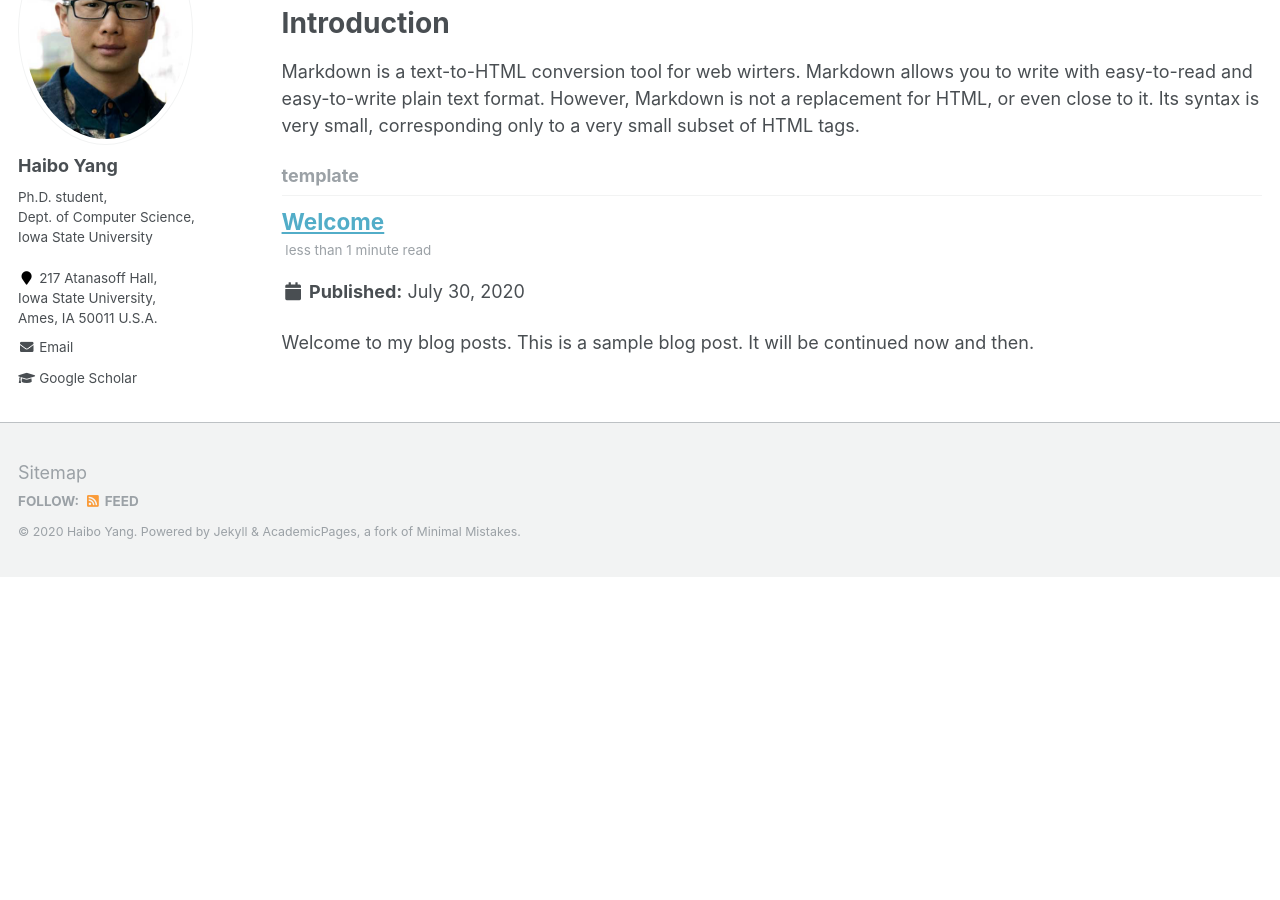
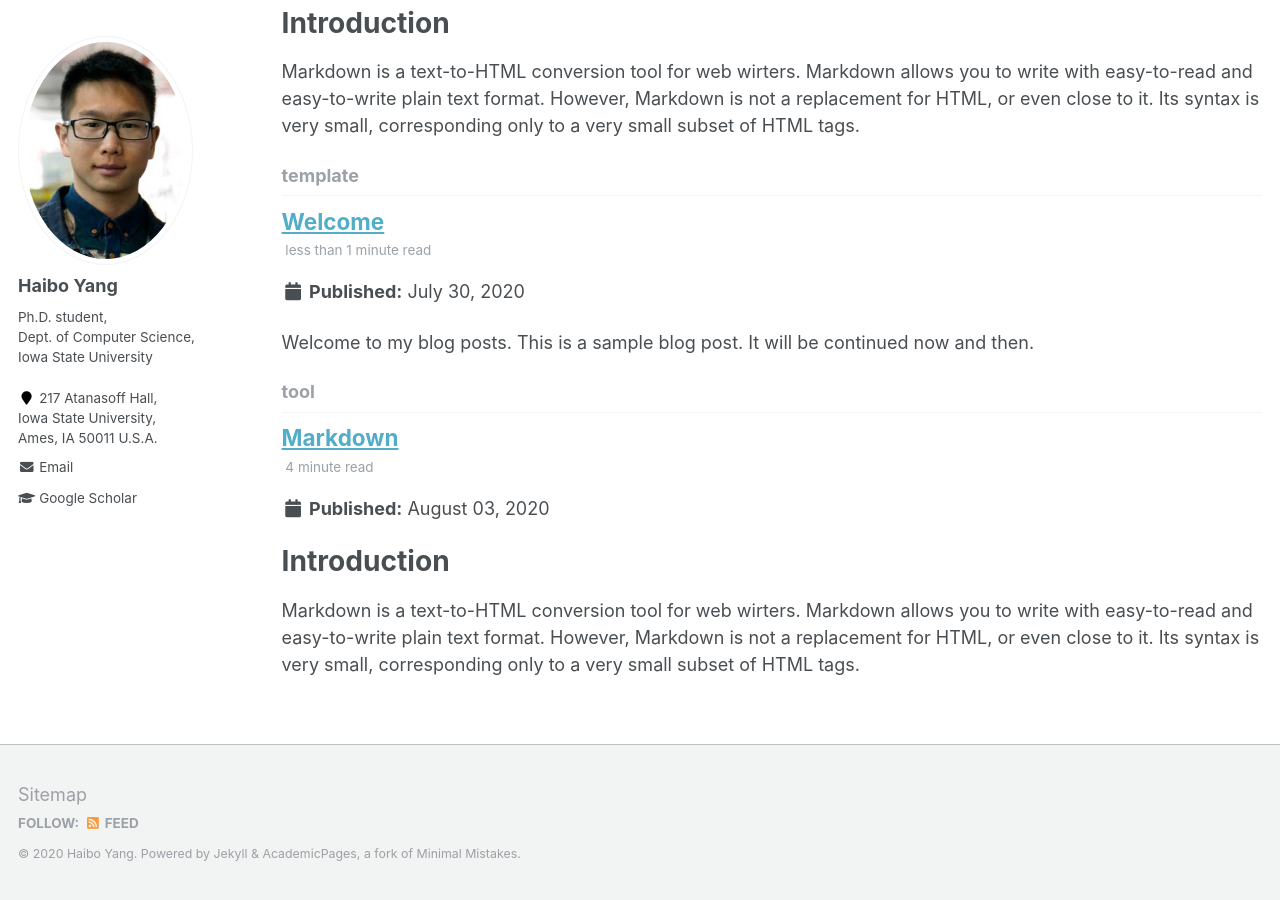
Before and after one commit to Haibo-Yang-OSU/homepage, a Jekyll site: the page built from _pages/tag-archive.html, in a window 1280 px wide and 900 px high, scrolled down 868 px. Built offline with Jekyll 4.4.1, drawn with Linux system fonts in a browser that asks for light colours; before the commit the page ends 1445 px from its top, so only the background shows below that.

Commit message:
Update 2020-08-03-blog-post-2-markdown.md

```diff
--- a/_posts/2020-08-03-blog-post-2-markdown.md
+++ b/_posts/2020-08-03-blog-post-2-markdown.md
@@ -5,7 +5,7 @@ permalink: /posts/2020/08/blog-post-2/
 tags:
   - markdown
   - html
-  -
+  - tool
 ---
 
 # Introduction
@@ -16,6 +16,8 @@ However, Markdown is not a replacement for HTML, or even close to it. Its syntax
 # Syntax
 
 ## Overiew
+`Markdown’s syntax is intended for one purpose: to be used as a format for writing for the web.
+Markdown is not a replacement for HTML, or even close to it. Its syntax is very small, corresponding only to a very small subset of HTML tags. The idea is not to create a syntax that makes it easier to insert HTML tags. In my opinion, HTML tags are already easy to insert. The idea for Markdown is to make it easy to read, write, and edit prose. HTML is a publishing format; Markdown is a writing format. Thus, Markdown’s formatting syntax only addresses issues that can be conveyed in plain text.`
 
 ## Block Elements
 
```
